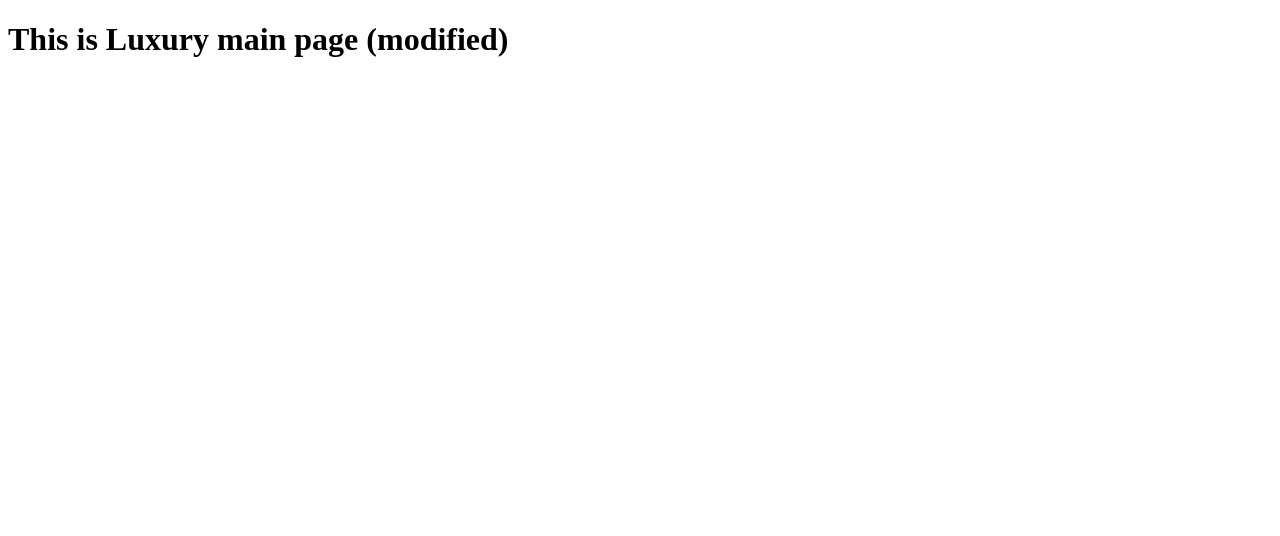
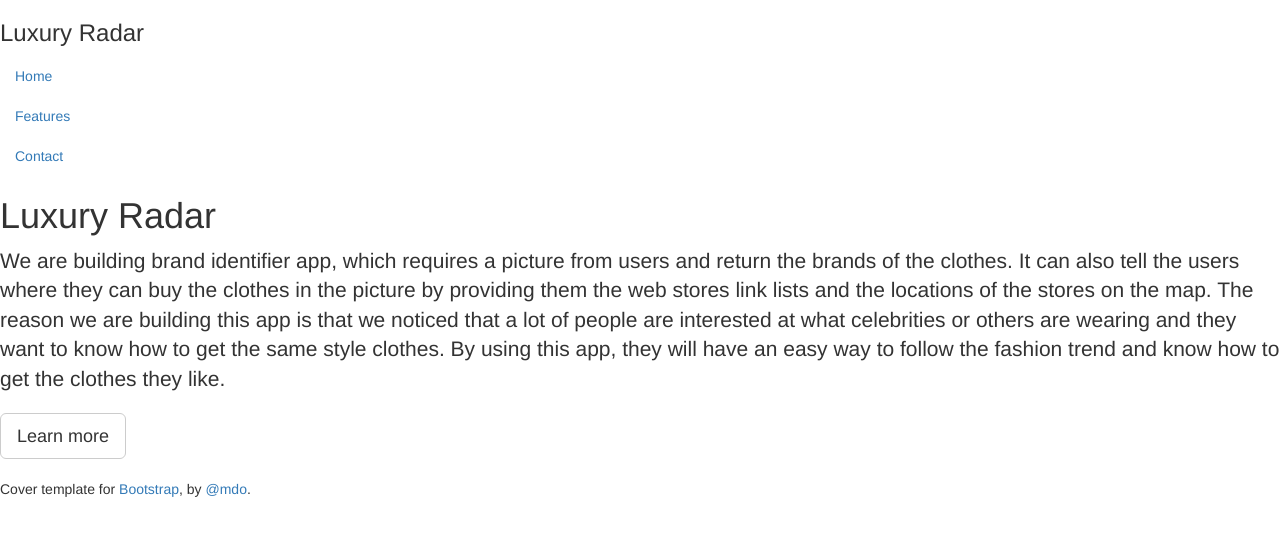
Before and after one commit to huangwc94/luxuryradar, a plain HTML site: page index.html in a window 1280 px wide. Drawn offline with nearby package versions, Linux system fonts and the light colour scheme.

Commit message:
change html

```diff
--- a/index.html
+++ b/index.html
@@ -3,8 +3,55 @@
 <head>
     <meta charset="UTF-8">
     <title>Luxury Radar</title>
+    <link href="https://maxcdn.bootstrapcdn.com/bootstrap/3.3.7/css/bootstrap.min.css" rel="stylesheet" integrity="sha384-BVYiiSIFeK1dGmJRAkycuHAHRg32OmUcww7on3RYdg4Va+PmSTsz/K68vbdEjh4u" crossorigin="anonymous">
+
 </head>
 <body>
-    <h1>This is Luxury main page (modified)</h1>
-</body>
+
+    <div class="site-wrapper">
+
+      <div class="site-wrapper-inner">
+
+        <div class="cover-container">
+
+          <div class="masthead clearfix">
+            <div class="inner">
+              <h3 class="masthead-brand">Luxury Radar</h3>
+              <nav>
+                <ul class="nav masthead-nav">
+                  <li class="active"><a href="#">Home</a></li>
+                  <li><a href="#">Features</a></li>
+                  <li><a href="#">Contact</a></li>
+                </ul>
+              </nav>
+            </div>
+          </div>
+
+          <div class="inner cover">
+            <h1 class="cover-heading">Luxury Radar</h1>
+            <p class="lead">We are building brand identifier app, which requires a picture from users and return the brands of the clothes. It can also tell the users where they can buy the clothes in the picture by providing them the web stores link lists and the locations of the stores on the map. The reason we are building this app is that we noticed that a lot of people are interested at what celebrities or others are wearing and they want to know how to get the same style clothes. By using this app, they will have an easy way to follow the fashion trend and know how to get the clothes they like.</p>
+            <p class="lead">
+              <a href="#" class="btn btn-lg btn-default">Learn more</a>
+            </p>
+          </div>
+
+          <div class="mastfoot">
+            <div class="inner">
+              <p>Cover template for <a href="http://getbootstrap.com">Bootstrap</a>, by <a href="https://twitter.com/mdo">@mdo</a>.</p>
+            </div>
+          </div>
+
+        </div>
+
+      </div>
+
+    </div>
+
+    <!-- Bootstrap core JavaScript
+    ================================================== -->
+    <!-- Placed at the end of the document so the pages load faster -->
+    <script src="https://ajax.googleapis.com/ajax/libs/jquery/1.12.4/jquery.min.js"></script>
+    <script src="https://maxcdn.bootstrapcdn.com/bootstrap/3.3.7/js/bootstrap.min.js" integrity="sha384-Tc5IQib027qvyjSMfHjOMaLkfuWVxZxUPnCJA7l2mCWNIpG9mGCD8wGNIcPD7Txa" crossorigin="anonymous"></script>
+
+  </body>
 </html>
```
